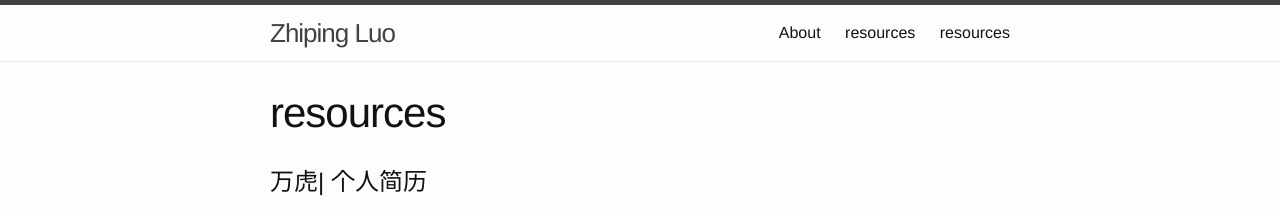
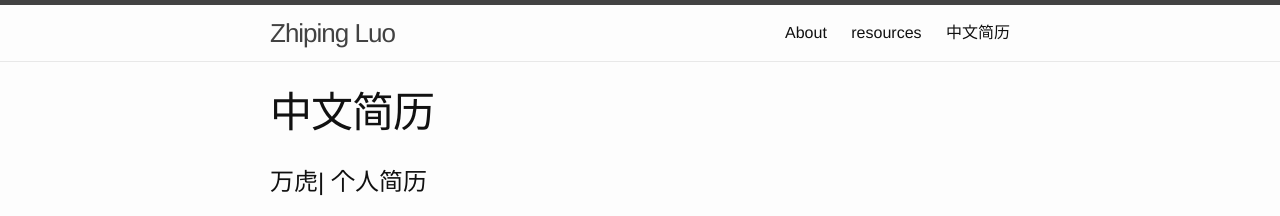
Before and after one commit to luozhipi/luozhipi.github.io, a Jekyll site: the page built from resume_CN.md, in a window 1280 px wide. Shown: the top 216 px of the page. Built offline with Jekyll 4.4.1, drawn with Linux system fonts in a browser that asks for light colours.

Commit message:
Update resume_CN.md

```diff
--- a/resume_CN.md
+++ b/resume_CN.md
@@ -1,6 +1,6 @@
 ---
 layout: page
-title: resources
+title: 中文简历
 permalink: /cv_cn/
 ---
 # 万虎| 个人简历 #
```
